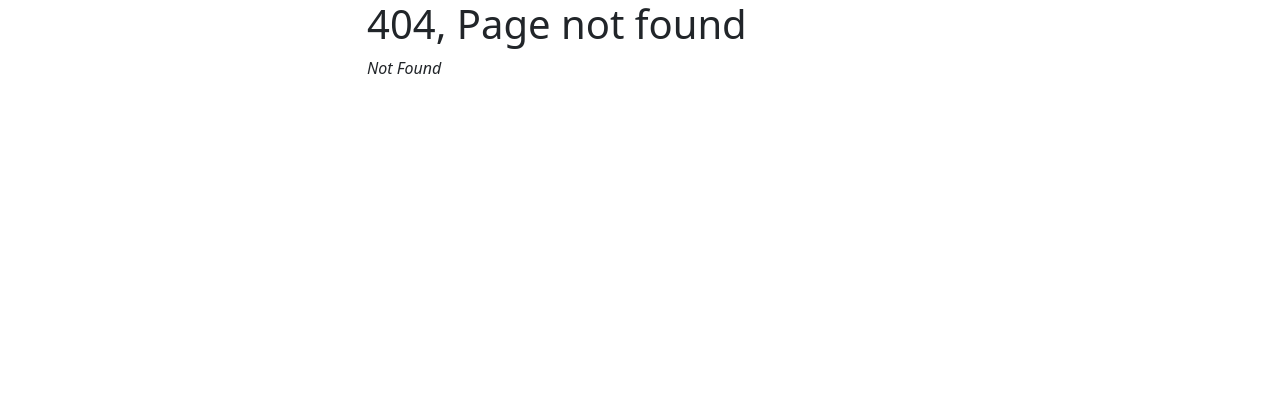
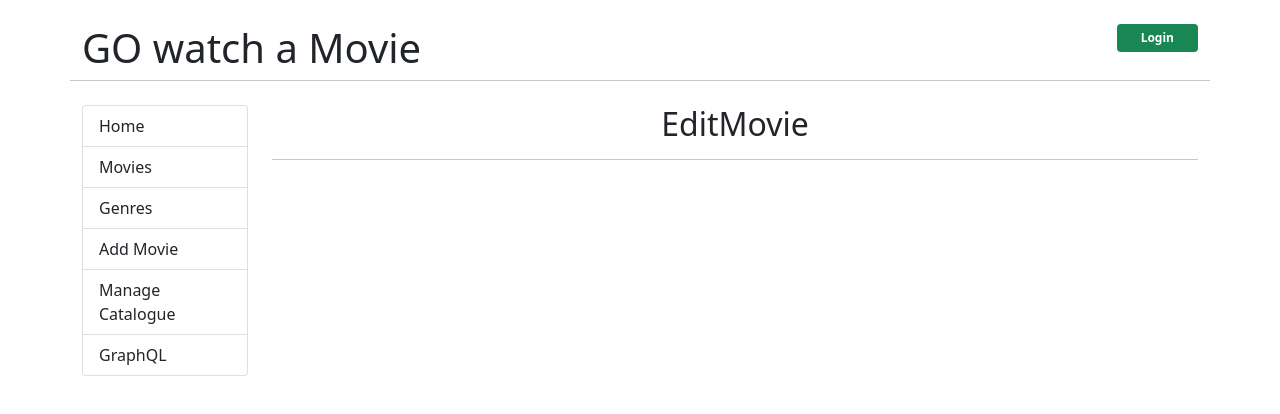
Before and after one commit to sanket9162/react-golang-movies, a React (Vite) app in the folder go-movies-front-end/: page /admin/movie/0 in a window 1280 px wide. Before the commit this address had no page. Shown: the top 414 px of the page. Built offline with nearby package versions, Linux system fonts and the light colour scheme.

Commit message:
setup components & routes

```diff
--- a/go-movies-front-end/src/App.jsx
+++ b/go-movies-front-end/src/App.jsx
@@ -1,4 +1,4 @@
-import { Outlet } from "react-router-dom"
+import { Link, Outlet } from "react-router-dom"
 function App() {
 
   return (
@@ -9,7 +9,7 @@
             <h1>GO watch a Movie</h1>
           </div>
           <div className="col text-end">
-            <a href="#"> <span className="badge bg-success py-2 px-4" > Login</span></a>
+            <Link to="#"> <span className="badge bg-success py-2 px-4" > Login</span></Link>
           </div>
           <hr className="mb-4" />
         </div>
@@ -17,12 +17,12 @@
           <div className="col-md-2">
             <nav>
               <div className="list-group">
-              <a href="/" className="list-group-item list-group-item-action">Home</a>
-              <a href="/movies" className="list-group-item list-group-item-action">Movies</a>
-              <a href="#" className="list-group-item list-group-item-action">Genres</a>
-              <a href="#" className="list-group-item list-group-item-action">Add Movie</a>
-              <a href="#" className="list-group-item list-group-item-action">Manage Catalogue</a>
-              <a href="#" className="list-group-item list-group-item-action">GraphQL</a>
+              <Link to="/" className="list-group-item list-group-item-action">Home</Link>
+              <Link to="/movies" className="list-group-item list-group-item-action">Movies</Link>
+              <Link to="/genres" className="list-group-item list-group-item-action">Genres</Link>
+              <Link to="/admin/movie/0" className="list-group-item list-group-item-action">Add Movie</Link>
+              <Link to="/manage-catalogue" className="list-group-item list-group-item-action">Manage Catalogue</Link>
+              <Link to="/graphql" className="list-group-item list-group-item-action">GraphQL</Link>
               </div>
             </nav>
           </div>
--- /dev/null
+++ b/go-movies-front-end/src/components/EditMovie.jsx
@@ -0,0 +1,13 @@
+const EditMovie = () => {
+    return(
+        <>
+        <div className="text-center">
+            <h2>EditMovie</h2>
+            <hr />
+
+        </div>
+        </>
+    )
+}
+
+export default EditMovie
--- /dev/null
+++ b/go-movies-front-end/src/components/Genres.jsx
@@ -0,0 +1,13 @@
+const Genres = () => {
+    return(
+        <>
+        <div className="text-center">
+            <h2>Genres</h2>
+            <hr />
+
+        </div>
+        </>
+    )
+}
+
+export default Genres
--- /dev/null
+++ b/go-movies-front-end/src/components/GraphQL.jsx
@@ -0,0 +1,13 @@
+
+const GraphQL = () => {
+    return(
+        <>
+        <div className="text-center">
+            <h2>GraphQL</h2>
+            <hr />
+        </div>
+        </>
+    )
+}
+
+export default GraphQL
--- a/go-movies-front-end/src/components/Home.jsx
+++ b/go-movies-front-end/src/components/Home.jsx
@@ -1,3 +1,4 @@
+import { Link } from "react-router-dom"
 import Ticket from "./../images/movie_tickets.jpg"
 const Home = () => {
     return(
@@ -5,7 +6,9 @@
         <div className="text-center">
             <h2>Find a movie to watch tonight!</h2>
             <hr />
+            <Link to={"/movies"}>
             <img src={Ticket} alt="movie Ticket" />
+            </Link>
         </div>
         </>
     )
--- /dev/null
+++ b/go-movies-front-end/src/components/Login.jsx
@@ -0,0 +1,14 @@
+
+const Login = () => {
+    return(
+        <>
+        <div className="text-center">
+            <h2>Login</h2>
+            <hr />
+
+        </div>
+        </>
+    )
+}
+
+export default Login
--- /dev/null
+++ b/go-movies-front-end/src/components/ManageCatalogue.jsx
@@ -0,0 +1,14 @@
+
+const ManageCatalogue = () => {
+    return(
+        <>
+        <div className="text-center">
+            <h2>ManageCatalogue</h2>
+            <hr />
+
+        </div>
+        </>
+    )
+}
+
+export default ManageCatalogue
```
Also changed, not shown: go-movies-front-end/src/components/Movie.jsx (added, +13 -0 lines), go-movies-front-end/src/main.jsx (+28 -1 lines).
